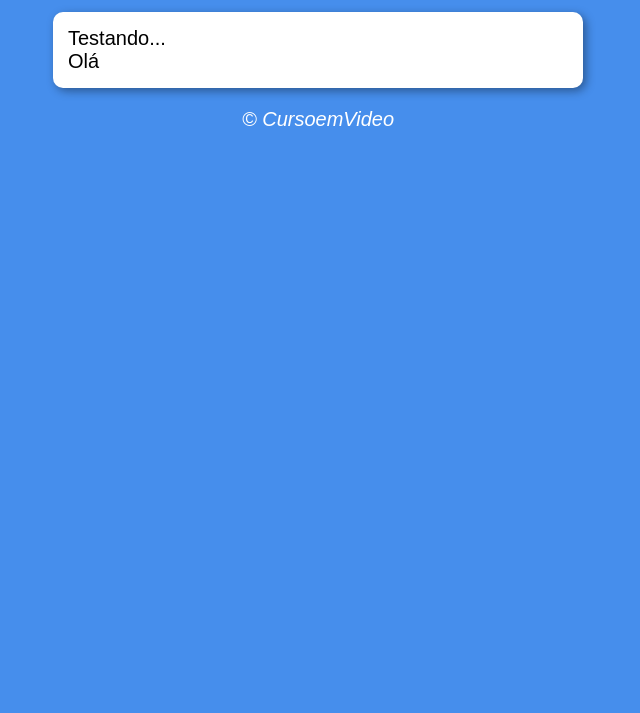
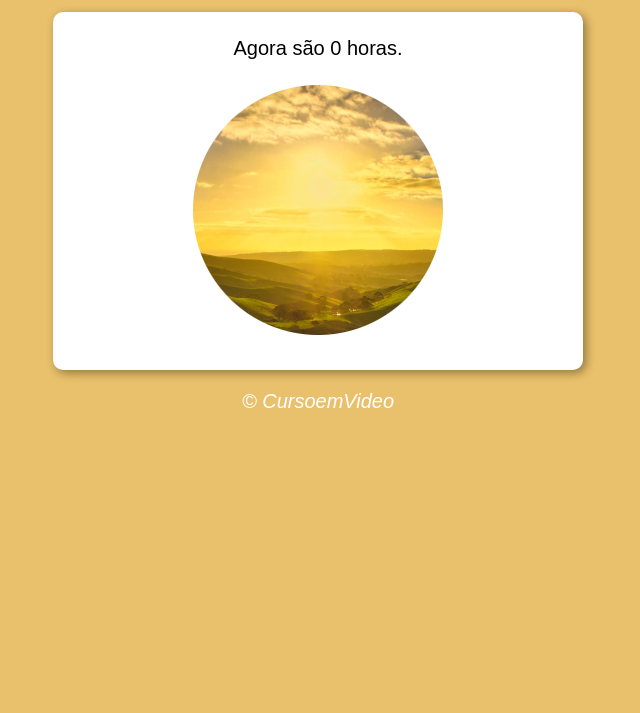
Before and after one commit to arturtinoco/javascript, a plain HTML site: page aula12-exercicios/ex014/index.html in a window 1280 px wide. Shown: the part 87-800 px from the top of the page, without its empty margins (322-962 px from the left). Drawn offline with Linux system fonts and the light colour scheme.

Commit message:
ex014 concluido
Temas para cada turno do dia e a respectiva hora

```diff
--- a/aula12-exercicios/ex014/estilos/style.css
+++ b/aula12-exercicios/ex014/estilos/style.css
@@ -17,6 +17,11 @@ section {
     margin: auto;
 }
 
+div {
+    text-align: center;
+    padding: 10px;
+}
+
 footer {
     color: white;
     text-align: center;
--- a/aula12-exercicios/ex014/index.html
+++ b/aula12-exercicios/ex014/index.html
@@ -6,16 +6,16 @@
     <title>Modelo de Exercício</title>
     <link rel="stylesheet" href="estilos/style.css">
 </head>
-<body>
+<body onload="carregar()">
     <header>
-        <h1>Título</h1>
+        <h1>Hora do Dia</h1>
     </header>
     <section>
-        <div>
-            Testando...
+        <div id="msg">
+            Exibida através do script.js
         </div>
-        <div>
-            Olá
+        <div id="foto">
+            <img id="imagem" src="imagens/manha-250.png" alt="foto de manhã">
         </div>
     </section>
     <footer>
--- a/aula12-exercicios/ex014/scripts/script.js
+++ b/aula12-exercicios/ex014/scripts/script.js
@@ -1 +1,22 @@
-alert('olá')
+function carregar() {
+    var msg = document.getElementById('msg')
+    var img = document.getElementById('imagem')
+    var data = new Date()
+    var hora = data.getHours()
+
+    msg.innerHTML = `Agora são ${hora} horas.`
+
+    if(hora >= 0 && hora < 12) {
+        // Bom dia
+        img.src = 'imagens/manha-250.png'
+        document.body.style.background = '#e9c06b'
+    } else if (hora >= 12 && hora <= 18) {
+        //Boa tarde
+        img.src = 'imagens/tarde-250.png'
+        document.body.style.background = '#925b60'
+    } else {
+        // Boa noite
+        img.src = 'imagens/noite-250.png'
+        document.body.style.background = '#323e41'
+    }
+}
```
